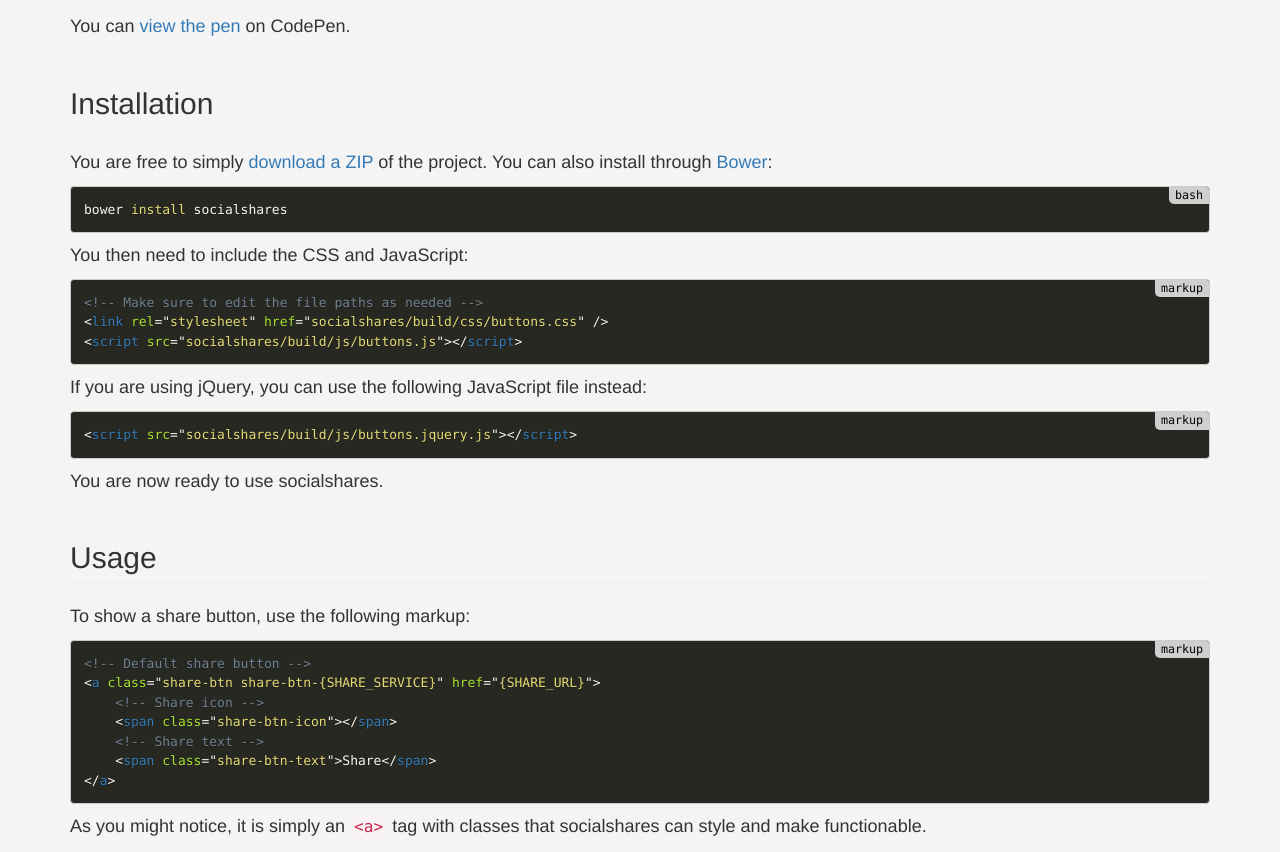
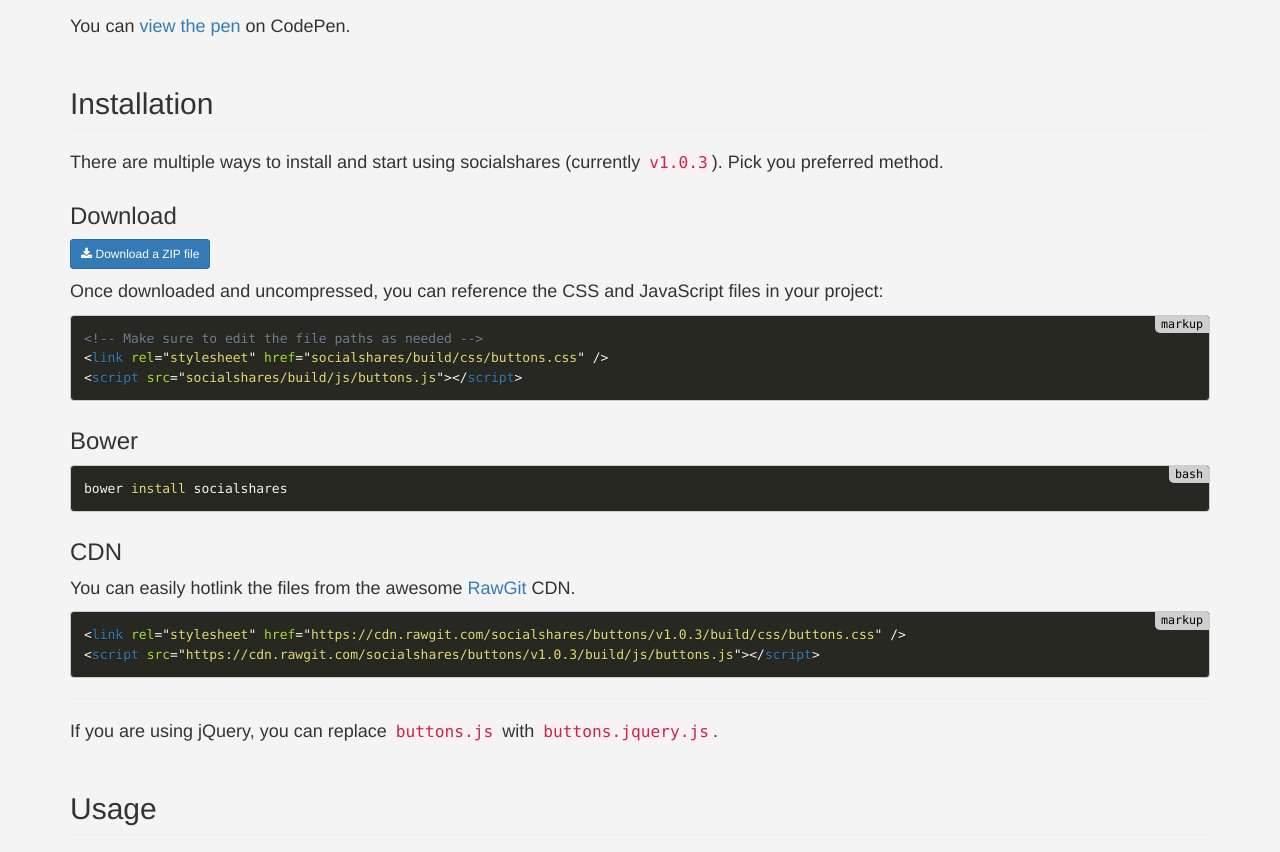
Before and after one commit to socialshares/socialshares.github.io, a website: page index.html in a window 1280 px wide. Shown: the part 704-1556 px from the top of the page. Drawn offline with nearby package versions, Linux system fonts and the light colour scheme.

Commit message:
Improve installation docs and other updates

```diff
--- a/index.html
+++ b/index.html
@@ -128,9 +128,9 @@
                     <p class="intro lead">While it's very easy to copy-and-paste scripts to embed a tweet or Facebook share button, you end up slowing down your site by loading resources from multiple servers. Also, these scripts violate privacy by tracking users even if they don't wish to use them. The good news is that social networks provide a way to share content through special URLs, which socialshares uses to give a lightweight and consistently-designed solution.</p>
 
                     <p>
-                        <a class="btn btn-primary" href="https://github.com/socialshares/buttons/archive/master.zip">
-                            <span class="fa fa-download"></span>
-                            Download socialshares
+                        <a class="btn btn-primary smooth-scroll" href="#installation">
+                            <span class="fa fa-cloud-download"></span>
+                            Install socialshares
                         </a>
                         <a class="btn btn-default" href="https://github.com/socialshares/buttons">
                             <span class="fa fa-github"></span>
@@ -148,13 +148,18 @@
 
                 <h2 id="installation" class="page-header">Installation</h2>
 
-                <p>You are free to simply <a href="https://github.com/socialshares/buttons/archive/master.zip">download a ZIP</a> of the project. You can also install through <a href="http://bower.io/">Bower</a>:</p>
+                <p>There are multiple ways to install and start using socialshares (currently <code>v1.0.3</code>). Pick you preferred method.</p>
+
+                <h3>Download</h3>
 
                 <p>
-                    <pre><code class="language-bash">bower install socialshares</code></pre>
+                    <a class="btn btn-primary btn-sm" href="https://github.com/socialshares/buttons/archive/master.zip">
+                        <span class="fa fa-download"></span>
+                        Download a ZIP file
+                    </a>
                 </p>
 
-                <p>You then need to include the CSS and JavaScript:</p>
+                <p>Once downloaded and uncompressed, you can reference the CSS and JavaScript files in your project:</p>
 
                 <p>
                     <pre><code class="language-markup">&lt;!-- Make sure to edit the file paths as needed -->
@@ -162,13 +167,24 @@
 &lt;script src="socialshares/build/js/buttons.js">&lt;/script></code></pre>
                 </p>
 
-                <p>If you are using jQuery, you can use the following JavaScript file instead:</p>
+                <h3>Bower</h3>
 
                 <p>
-                    <pre><code class="language-markup">&lt;script src="socialshares/build/js/buttons.jquery.js">&lt;/script></code></pre>
+                    <pre><code class="language-bash">bower install socialshares</code></pre>
                 </p>
 
-                <p>You are now ready to use socialshares.</p>
+                <h3>CDN</h3>
+
+                <p>You can easily hotlink the files from the awesome <a href="https://rawgit.com/">RawGit</a> CDN.</p>
+
+                <p>
+                    <pre><code class="language-markup">&lt;link rel="stylesheet" href="https://cdn.rawgit.com/socialshares/buttons/v1.0.3/build/css/buttons.css" />
+&lt;script src="https://cdn.rawgit.com/socialshares/buttons/v1.0.3/build/js/buttons.js">&lt;/script></code></pre>
+                </p>
+
+                <hr />
+
+                <p>If you are using jQuery, you can replace <code>buttons.js</code> with <code>buttons.jquery.js</code>.</p>
 
                 <h2 id="usage" class="page-header">Usage</h2>
 
@@ -367,11 +383,13 @@
 
                 <h2 id="changelog">Changelog</h2>
 
+                <p>You can subscribe to release updates on <a href="https://libraries.io/bower/socialshares">Libraries</a>.</p>
+
                 <ul>
                     <li><span class="label label-primary">v1</span> Jul 29, 2015 - First release!</li>
                 </ul>
 
-                <p>This project has been rebranded can be originally found under <a href="https://github.com/sunnysingh/share-buttons">sunnysingh/share-buttons</a>.</p>
+                <p>This project has been rebranded and can be originally found under <a href="https://github.com/sunnysingh/share-buttons">sunnysingh/share-buttons</a>.</p>
 
                 <h2 id="roadmap">Roadmap</h2>
 
@@ -419,7 +437,7 @@
         anchors.remove('.no-anchor');
 
         // Smooth Scroll
-        $('.app-toc a').on('click', function(event) {
+        $('.app-toc a, .smooth-scroll').on('click', function(event) {
             if (location.pathname.replace(/^\//,'') == this.pathname.replace(/^\//,'') && location.hostname == this.hostname) {
 
                 var hash   = this.hash,
```
